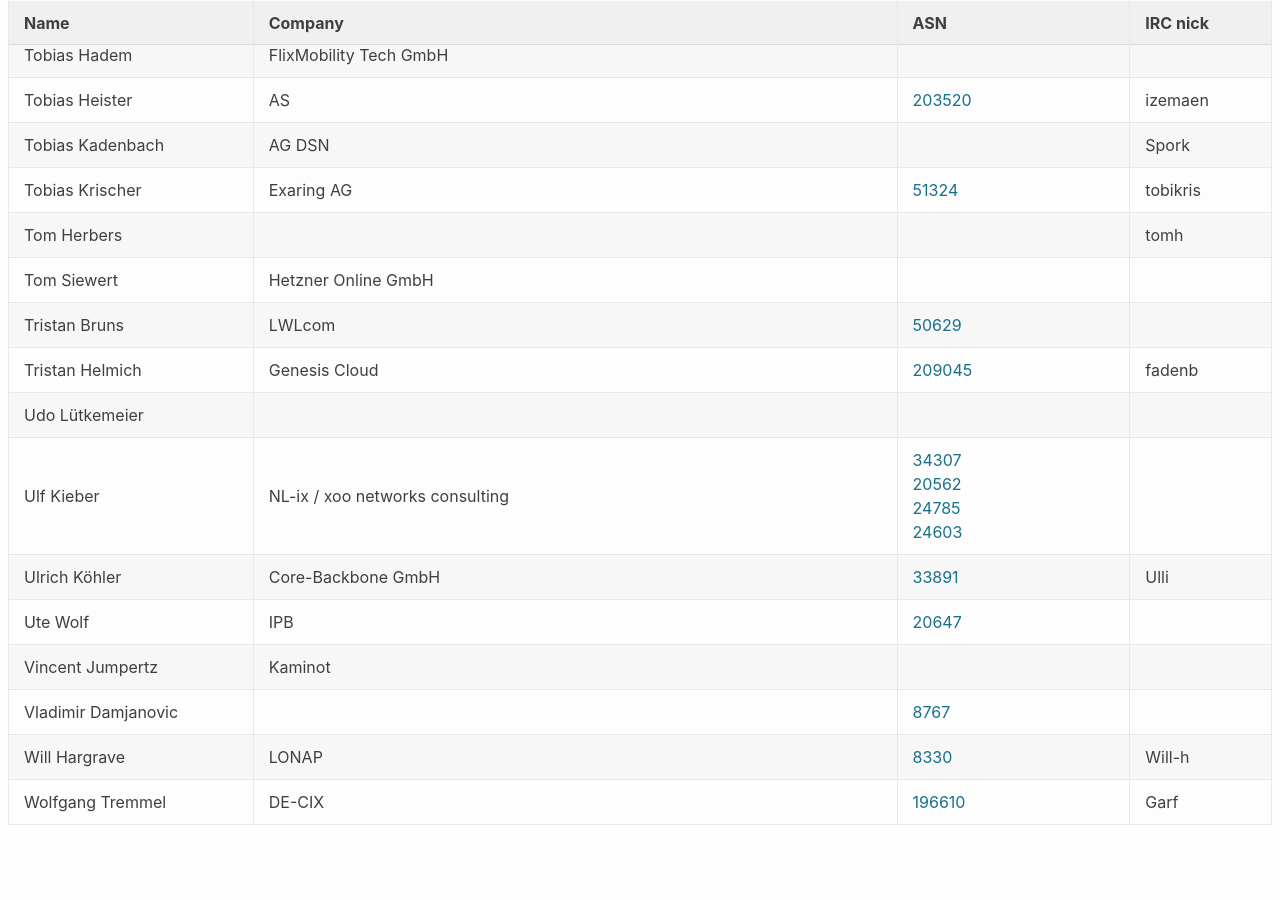
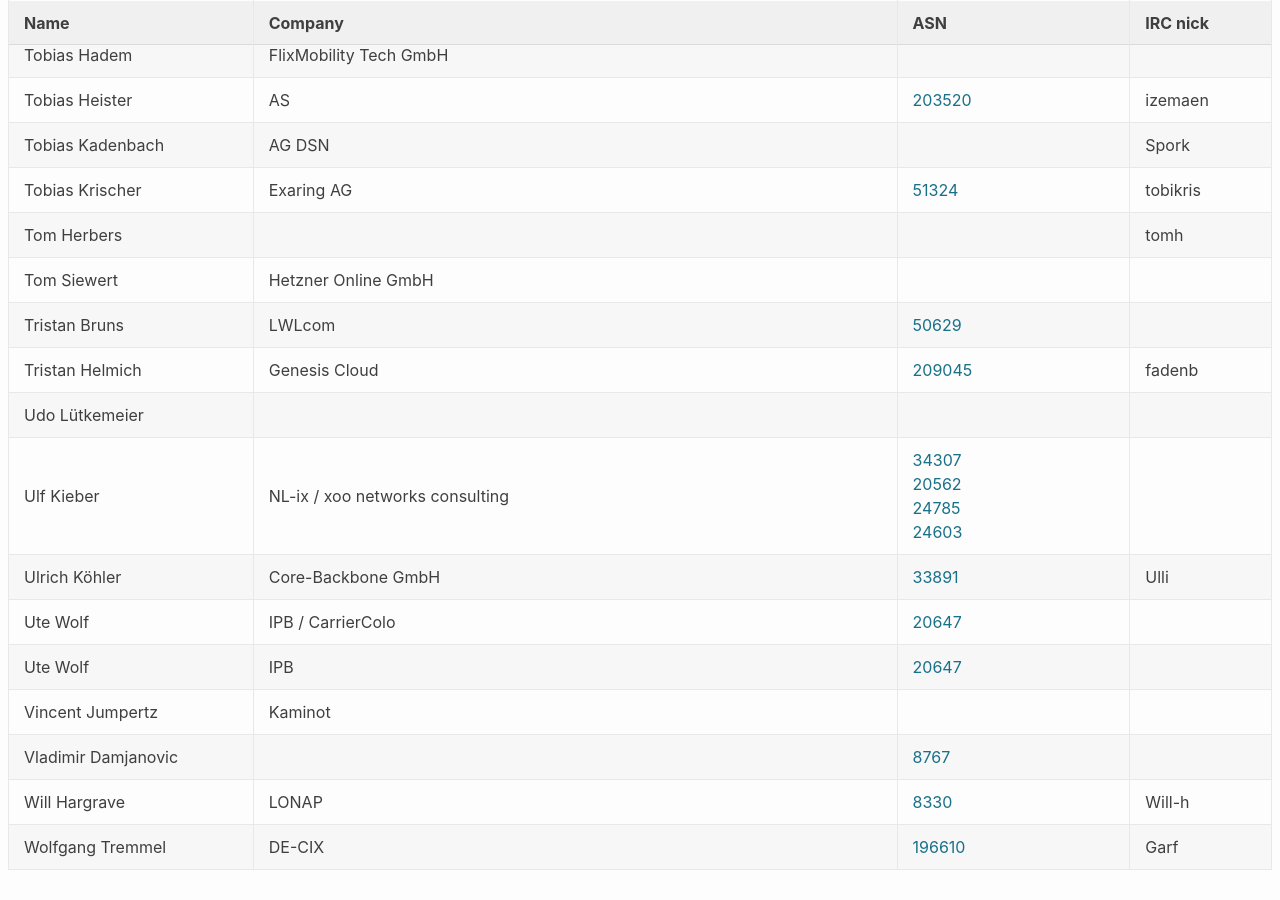
Before and after one commit to denog/pretix-attendeelist, a Jekyll site: the page built from denog13/index.markdown, in a window 1280 px wide and 900 px high, scrolled down 11430 px. Built offline with Jekyll 4.4.1, drawn with Linux system fonts in a browser that asks for light colours; before the commit the page ends 12285 px from its top, so only the background shows below that.

Commit message:
Latest data: Fri Oct  8 12:13:29 UTC 2021

```diff
--- a/_data/attendees_denog13.json
+++ b/_data/attendees_denog13.json
@@ -1534,6 +1534,12 @@
     "company": "Core-Backbone GmbH",
     "irc": "Ulli",
     "asn": "AS33891"
+  },
+  {
+    "name": "Ute Wolf",
+    "company": "IPB / CarrierColo",
+    "irc": null,
+    "asn": "20647"
   },
   {
     "name": "Ute Wolf",
```
